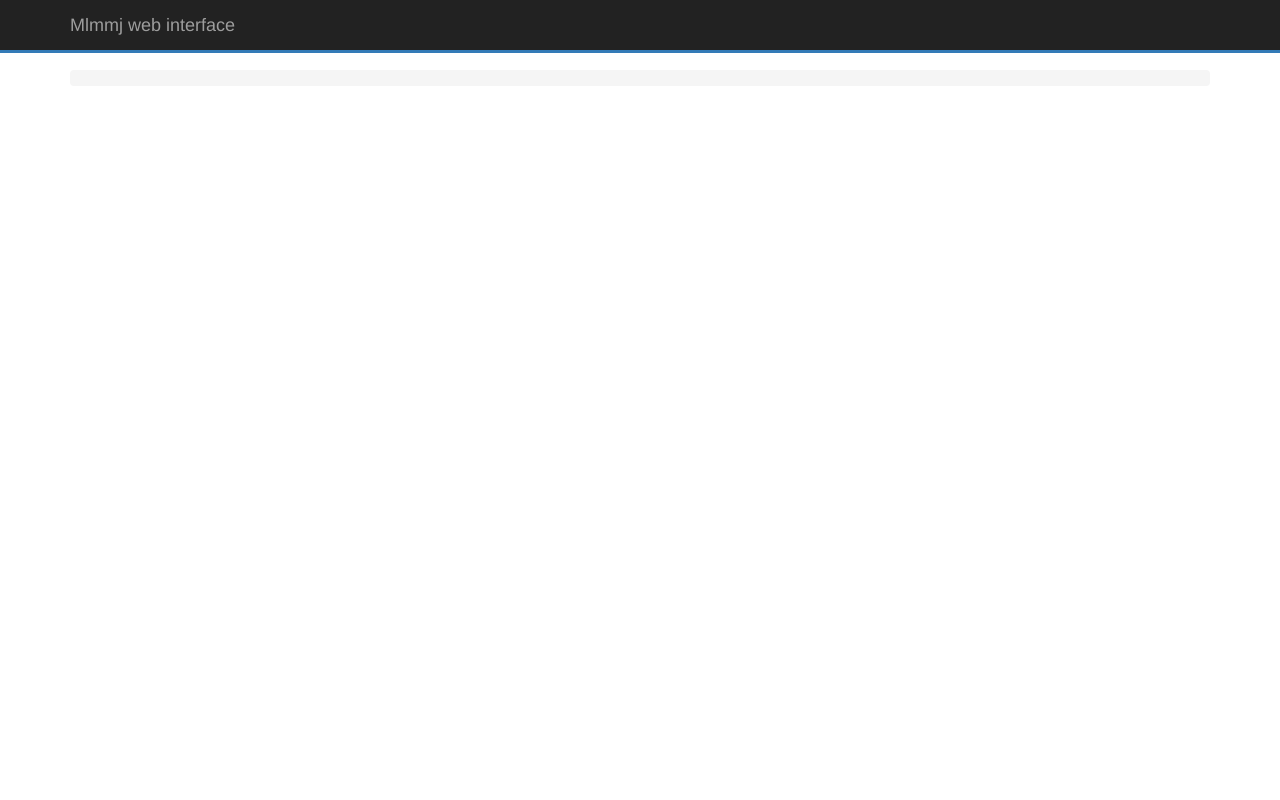
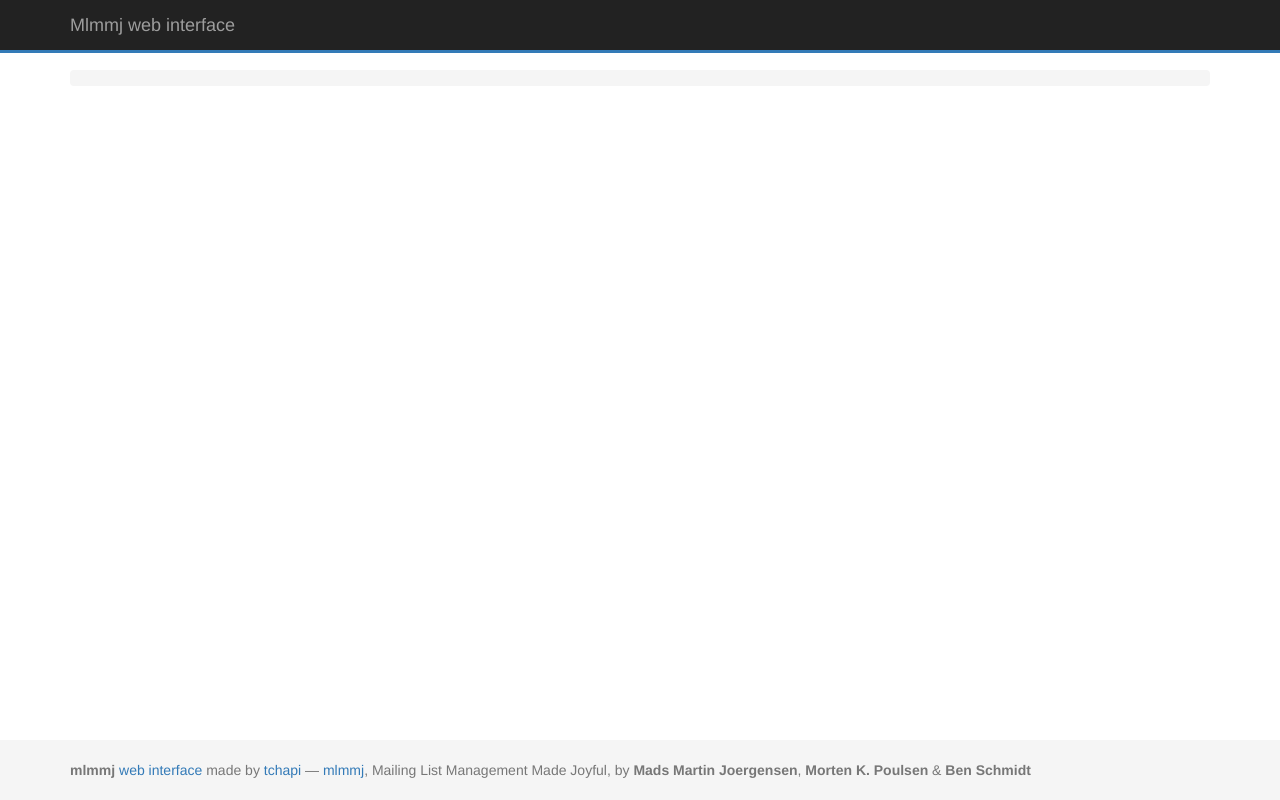
Before and after one commit to tchapi/mlmmj-simple-web-interface, a website: page views/base.html in a window 1280 px wide. Drawn offline with nearby package versions, Linux system fonts and the light colour scheme; files that its build step writes are made by us from their sources.

Commit message:
Add credit

```diff
--- a/public/css/screen.css
+++ b/public/css/screen.css
@@ -1,6 +1,13 @@
-body { /* For the navbar height */
+html {
+  position: relative;
+  min-height: 100%;
+}
+body {
+  /* For the navbar height */
   padding-top: 70px;
   padding-bottom: 50px;
+  /* Margin bottom by footer height */
+  margin-bottom: 60px;
 }
 
 /* reduce margin under breadcrumb */
@@ -54,3 +61,20 @@ a.help:hover {
 .popover {
   width: 200px;
 }
+
+/* Sticky footer */
+.footer {
+  position: absolute;
+  bottom: 0;
+  width: 100%;
+  /* fixed height of the footer here */
+  height: 60px;
+  background-color: #f5f5f5;
+}
+.container .text-muted {
+  margin: 20px 0;
+}
+.footer > .container {
+  padding-right: 15px;
+  padding-left: 15px;
+}
--- a/views/base.html
+++ b/views/base.html
@@ -30,6 +30,12 @@
 {% endblock %}
 </div>
 
+ <footer class="footer">
+  <div class="container">
+    <p class="text-muted"><strong>mlmmj</strong> <a href="https://github.com/tchapi/mlmmj-simple-web-interface">web interface</a> made by <a href="http://github.com/tchapi">tchapi</a> — <a href="http://mlmmj.org/docs/readme/">mlmmj</a>, Mailing List Management Made Joyful, by <strong>Mads Martin Joergensen</strong>, <strong>Morten K. Poulsen</strong> & <strong>Ben Schmidt</strong></p>
+  </div>
+</footer>
+
 {% block js %}
 <script type="text/javascript" src="/js/jquery-2.1.3.min.js"></script>
 <script type="text/javascript" src="/js/bootstrap.min.js"></script>
```
